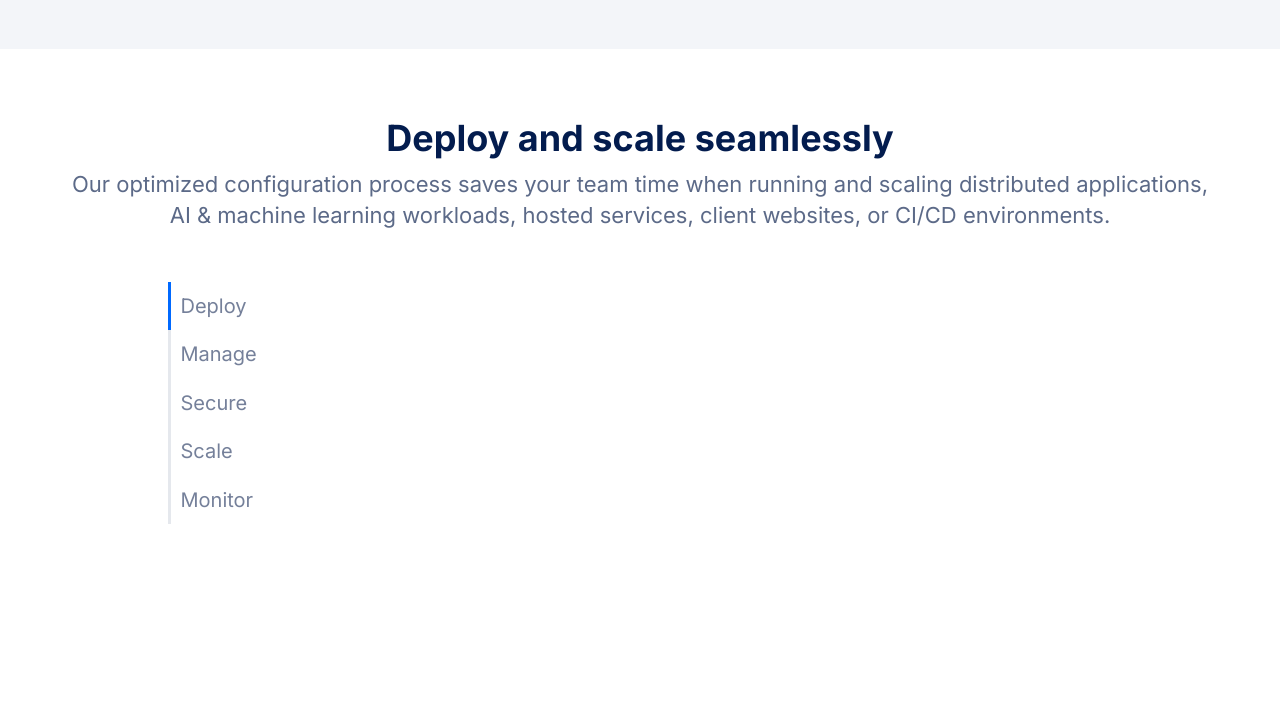
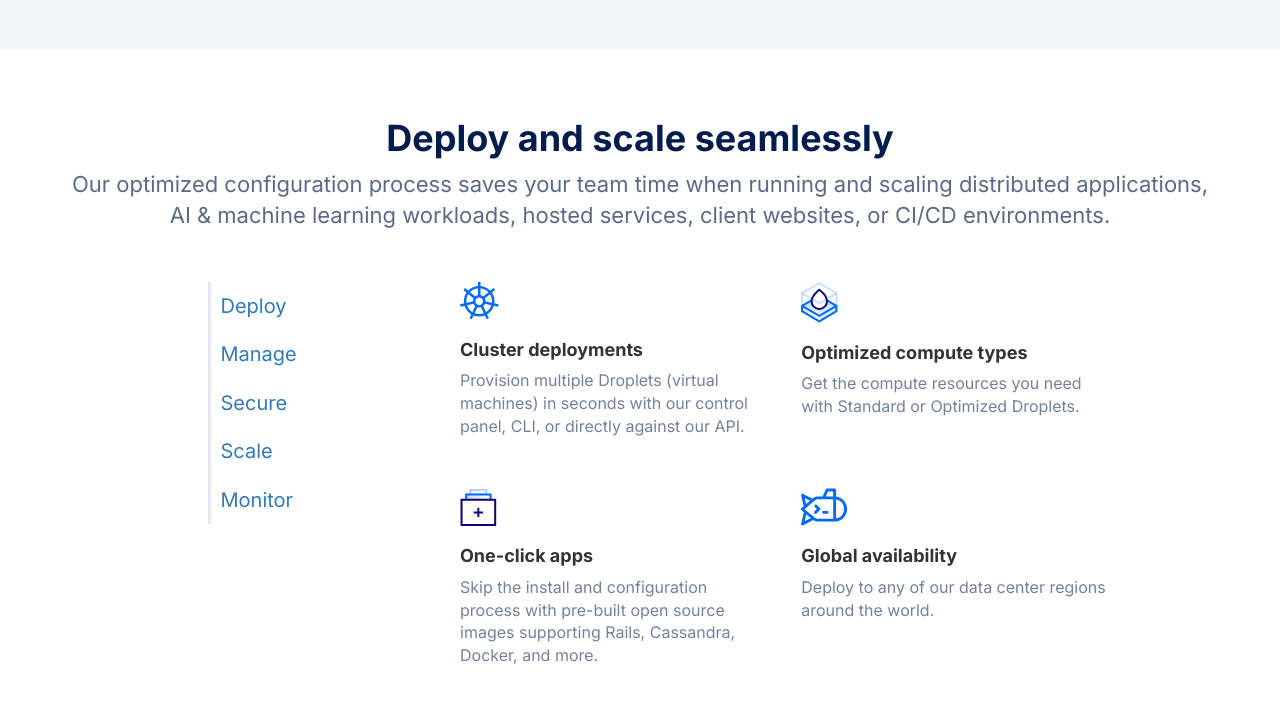
Before and after one commit to dora-budic/html-css-digitalocean, a plain HTML site: page index.html in a window 1280 px wide. Shown: the part 828-1529 px from the top of the page. Before the commit the page ends 1402 px from the top, so only its background shows below. Drawn offline with nearby package versions, Linux system fonts and the light colour scheme.

Commit message:
Deploy and scale section

```diff
--- a/index.html
+++ b/index.html
@@ -121,24 +121,48 @@
               <h2 class="color-db">Deploy and scale seamlessly</h2>
               <p>Our optimized configuration process saves your team time when running and scaling distributed applications, AI & machine learning workloads, hosted services, client websites, or CI/CD environments.</p>
             </div>
-            <div class="col-xs-3 col-sm-3 col-sm-offset-1">
-              <button class="active" type="button">Deploy</button>
-              <button type="button">Manage</button>
-              <button type="button">Secure</button>
-              <button type="button">Scale</button>
-              <button type="button">Monitor</button>
+            <div class="col-xs-12 col-sm-3 col-sm-offset-1">
+              <ul>
+                <li id="deploy"><a href="#deploy">Deploy</a></li>
+                <li id="manage"><a href="#manage">Manage</a></li>
+                <li id="secure"><a href="#secure">Secure</a></li>
+                <li id="scale"><a href="#scale">Scale</a></li>
+                <li id="monitor"><a href="#monitor">Monitor</a></li>
+              </ul>
             </div>
-            <div class="col-xs-12 col-sm-3">
-
-            </div>
-            <div class="col-xs-12 col-sm-3">
-
-            </div>
-            <div class="col-xs-12 col-sm-3 col-sm-offset-4">
-
-            </div>
-            <div class="col-xs-12 col-sm-3">
-
+            <div class="col-xs-12 col-sm-7">
+              <div class="row">
+                <div class="col-xs-12 col-sm-6">
+                  <div class="card">
+                    <img src="./img/volante.svg" alt="kubernetes icon">
+                    <h5>Cluster deployments</h5>
+                    <p>Provision multiple Droplets (virtual machines) in seconds with our control panel, CLI, or directly against our API.</p>
+                  </div>
+                </div>
+                <div class="col-xs-12 col-sm-6">
+                  <div class="card">
+                    <img src="./img/goccia.svg" alt="droplet in box icon">
+                    <h5>Optimized compute types</h5>
+                    <p>Get the compute resources you need with Standard or Optimized Droplets.</p>
+                  </div>
+                </div>
+              </div>
+              <div class="row">
+                <div class="col-xs-12 col-sm-6">
+                  <div class="card">
+                    <img src="./img/card.svg" alt="stacks plus icon">
+                    <h5>One-click apps</h5>
+                    <p>Skip the install and configuration process with pre-built open source images supporting Rails, Cassandra, Docker, and more.</p>
+                  </div>
+                </div>
+                <div class="col-xs-12 col-sm-6">
+                  <div class="card">
+                    <img src="./img/submarin.svg" alt="submarine">
+                    <h5>Global availability</h5>
+                    <p>Deploy to any of our data center regions around the world.</p>
+                  </div>
+                </div>
+              </div>
             </div>
           </div>
         </div>
--- a/master.css
+++ b/master.css
@@ -217,24 +217,38 @@ body {
   margin-bottom: 50px;
 }
 
-#process button {
-  display: block;
-  background-color: #fff;
-  border: none;
-  outline: 0;
+#process ul {
+  list-style: none;
+  margin-bottom: 30px;
+}
+
+#process ul > li {
   font-size: 20px;
   color: #75809A;
   padding: 10px 10px;
   border-left: 3px solid #e5e8ed;
+  outline: 0;
+  transition: 0.8s ease 0s;
 }
 
-#process button.active {
+#process ul > li > a {
+  text-decoration: none;
+  outline: 0;
+}
+
+#process ul > li:hover, #process ul > li:active, #process ul > li:focus,  #process ul > li:target {
   border-left: 3px solid #0069ff;
 }
 
-#process button:focus {
-  border-left: 3px solid #0069ff;
-  transition: 0.8s ease 0s;
+#process .card h5 {
+  font-size: 18px;
+  font-weight: bold;
+  margin-top: 20px;
+}
+
+#process .card p {
+  font-size: 16px;
+  color: #75809A;
 }
 
 
```
